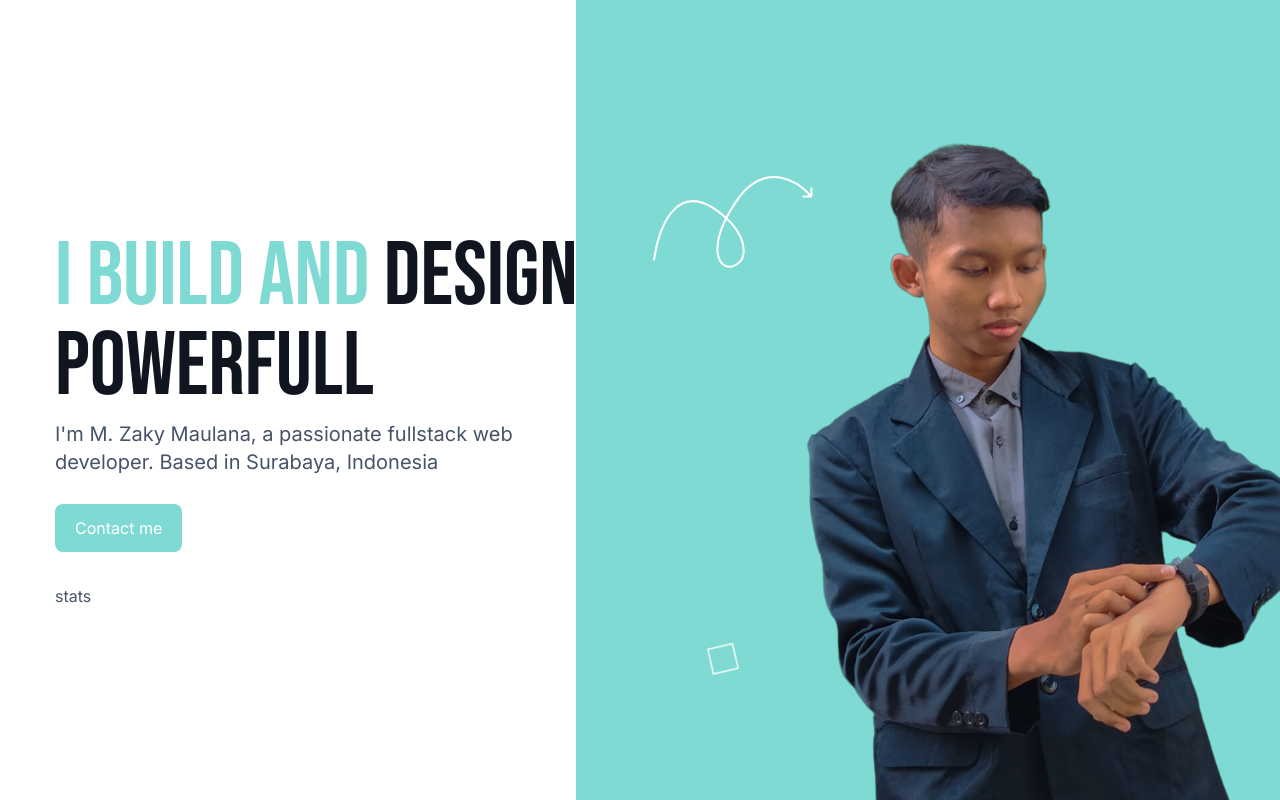
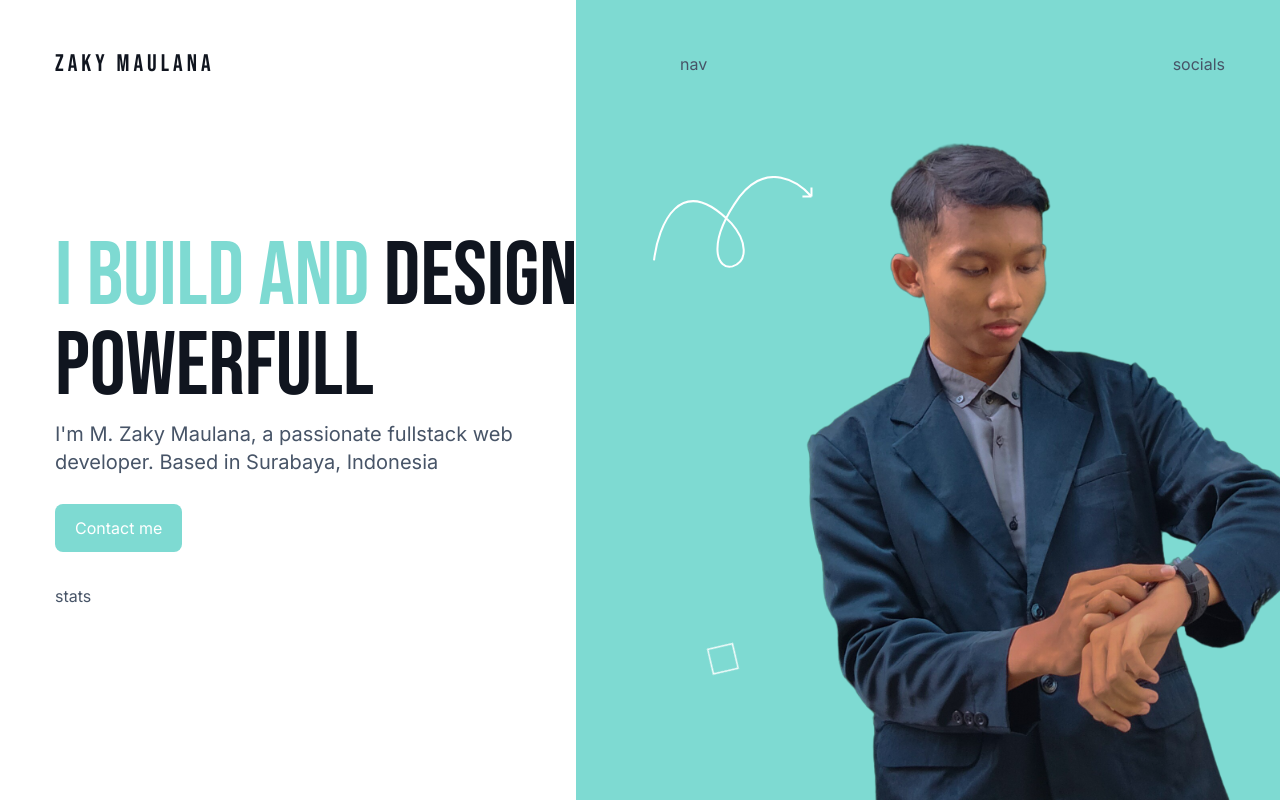
Before and after one commit to zkyymaulana/my-portfolio, a Next.js app: page / in a window 1280 px wide. Shown: the top 800 px of the page. Built offline with nearby package versions, Linux system fonts and the light colour scheme.

Commit message:
portfolio | add header

```diff
--- /dev/null
+++ b/components/Header.js
@@ -0,0 +1,39 @@
+'use client';
+import { Link as ScrollLink } from 'react-scroll';
+import Logo from './Logo';
+
+const links = [
+	{
+		name: 'home',
+	},
+	{
+		name: 'about',
+	},
+	{
+		name: 'journey',
+	},
+	{
+		name: 'work',
+	},
+	{
+		name: 'contact',
+	},
+];
+
+function Header() {
+	return (
+		<header className="w-full absolute py-8 xl:py-[48px] z-30">
+			<div className="container mx-auto">
+				<div className="flex flex-col lg:flex-row items-center gap-4 lg:justify-between">
+					{/* logo */}
+					<Logo />
+					{/* nav & socials */}
+					<div>nav</div>
+					<div>socials</div>
+				</div>
+			</div>
+		</header>
+	);
+}
+
+export default Header;
--- a/components/Hero.js
+++ b/components/Hero.js
@@ -4,12 +4,16 @@ import Image from 'next/image';
 import React from 'react';
 import { Link as ScrollLink } from 'react-scroll';
 import { TypeAnimation } from 'react-type-animation';
+
+// components
 import RotatingShape from './RotatingShape';
+import Header from './Header';
 
 function Hero() {
 	return (
 		<section className="h-[800px] relative bg-accent/10 xl:bg-white">
 			{/* Header */}
+			<Header />
 			<div className="container mx-auto h-full">
 				<div className="relative z-20 h-full w-full xl:max-w-3xl flex flex-col items-center xl:items-start justify-center text-center xl:text-left pt-10">
 					<h1 className="h1 mb-2 max-w-xs xl:max-w-none">
--- /dev/null
+++ b/components/Logo.js
@@ -0,0 +1,13 @@
+import Link from 'next/link';
+
+function Logo({ light = false }) {
+	// determine the logo color based on the light prop
+	const colorClass = light ? 'text-white' : 'text-primary'; //default to black
+	return (
+		<Link href="/" className="font-primary text-2xl tracking-[4px]">
+			<span className={colorClass}>Zaky Maulana</span>
+		</Link>
+	);
+}
+
+export default Logo;
```
